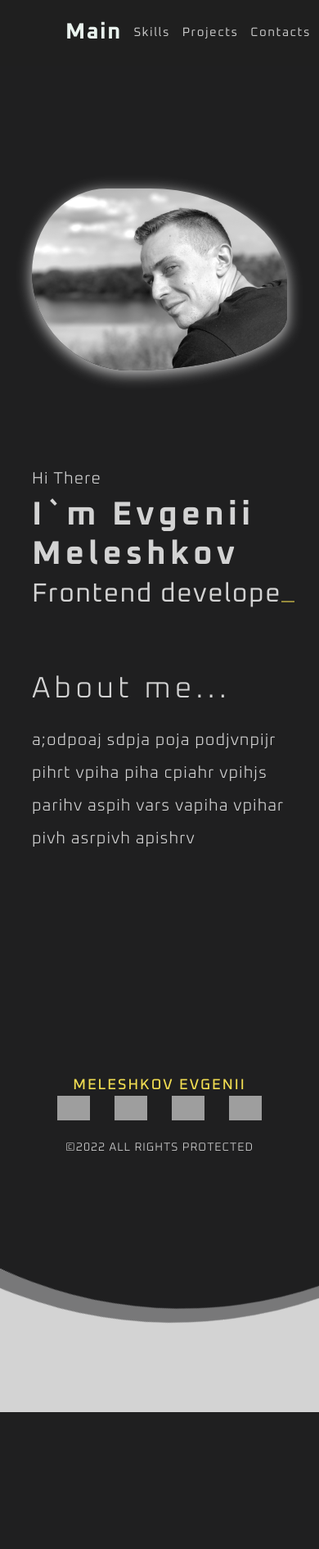
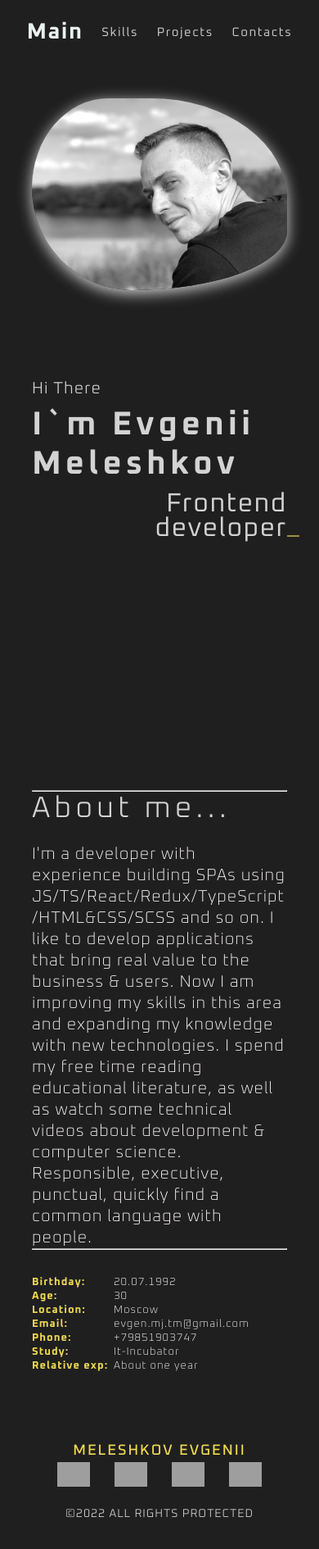
Before and after one commit to EvgeniiMeleshkov/portfolio, a React (Create React App) app: page / in a window 390 px wide. Shown: the top 1890 px of the page at 82% size. Before the commit the page ends 1723 px from the top, so only its background shows below. Built offline with nearby package versions, Linux system fonts and the light colour scheme; grey boxes are pictures that could not be loaded.

Commit message:
main changed

```diff
--- a/src/common/projects/projects.ts
+++ b/src/common/projects/projects.ts
@@ -7,6 +7,7 @@ export const projects = [
     {
         name: 'Social network',
         description: 'Big complex app. Building a real social network...',
+        href: 'https://evgeniimeleshkov.github.io/Samuray_Way/',
         background: {
             backgroundImage: `url(${socScreen})`,
             backgroundSize: 'cover'
@@ -15,6 +16,7 @@ export const projects = [
     {
         name: 'Productivity App',
         description: 'Production developed complex App. Complex todo-list.',
+        href: 'https://evgeniimeleshkov.github.io/my_todo/',
         background: {
             backgroundImage: `url(${todo})`,
             backgroundSize: 'cover'
@@ -23,6 +25,7 @@ export const projects = [
     {
         name: 'Components',
         description: 'Self-created components library for further usage.',
+        href: 'https://evgeniimeleshkov.github.io/ts_tasks_from_i/',
         background: {
             backgroundImage: `url(${components})`,
             backgroundSize: 'cover'
@@ -31,6 +34,7 @@ export const projects = [
     {
         name: 'Counter',
         description: 'Simple counter with settings. Looks good..)',
+        href: 'https://evgeniimeleshkov.github.io/counter_ts/',
         background: {
             backgroundImage: `url(${counter})`,
             backgroundSize: 'cover'
--- a/src/common/styles/container/Container.module.css
+++ b/src/common/styles/container/Container.module.css
@@ -1,22 +1,16 @@
 .container {
     width: 80%;
     height: 100%;
-    margin: 180px auto;
+    margin: 120px auto;
     display: flex;
-    flex-direction: row-reverse;
+    flex-direction: column;
     align-items: center;
     flex-wrap: nowrap;
 }
 
-@media screen and (max-width: 630px){
-    .container {
-        padding-top: 50px;
-        padding-bottom: 50px;
-    }
-}
+
 @media screen and (max-width: 950px){
     .container {
         flex-wrap: wrap;
-        flex-direction: column;
     }
 }
--- a/src/common/title/Title.module.css
+++ b/src/common/title/Title.module.css
@@ -6,12 +6,12 @@
     position: absolute;
     content: '';
     background: #f0dc51;
-    width: 20px;
-    height: 1px;
+    width: 15px;
+    height: 2px;
     bottom: 30px;
 }
 .title::after {
-    animation: my-animation 1000ms linear infinite;
+    animation: my-animation 800ms linear infinite;
 }
 
 
--- a/src/footer/Footer.module.css
+++ b/src/footer/Footer.module.css
@@ -29,6 +29,7 @@
     flex-wrap: wrap;
 }
 .someBlock {
+    cursor: pointer;
     width: 40px;
     display: flex;
     justify-content: center;
--- a/src/footer/Footer.tsx
+++ b/src/footer/Footer.tsx
@@ -1,7 +1,6 @@
 import React from 'react';
 import s from './Footer.module.css'
 import styleContainer from '../common/styles/container/Container.module.css'
-import gitIcon from '../assets/icones/pngaaa.com-1100822.png'
 
 const Footer = () => {
     return (
@@ -31,10 +30,12 @@ const Footer = () => {
                             </a>
                         </div>
                         <div className={s.someBlock}>
-                            <a href={'https://www.linkedin.com/in/evgenii-meleshkov-b0b81024a/'}>
-                                <img alt={'my linkedIn'} src={'https://upload.wikimedia.org/wikipedia/commons/thumb/f/f8/LinkedIn_icon_circle.svg/2048px-LinkedIn_icon_circle.svg.png'}/>
+                            <a href={'https://www.codewars.com/users/EvgeniiMeleshkov'}>
+                                <img alt={'my code wars'}
+                                     src={'https://assets-global.website-files.com/62462834c60df92621c6b5be/62462c29f3165b55ea6255ea_light-text-logo-vertical.svg'}/>
                             </a>
                         </div>
+
                     </div>
                     <p className={s.footerInfo}>©2022 all rights protected</p>
                 </div>
--- a/src/main/Main.module.css
+++ b/src/main/Main.module.css
@@ -9,7 +9,14 @@
     margin: 0 auto;
     flex-direction: row;
 }
-
+.photoAndHi {
+    height: 100vh;
+}
+@media screen and (max-width: 500px) {
+    .photoAndHi .greetings {
+        margin-top: 100px;
+    }
+}
 .greetings {
     font-weight: bolder;
     font-size: large;
@@ -47,15 +54,63 @@
 .photo {
     max-width: 500px;
     width: 80vw;
-    margin: -6px;
 }
 .greetings {
-    margin-top: 7rem;
-    margin-bottom: -50px;
+    margin-top: 100px;
+    margin-bottom: 100px;
 }
 .greetings h2 {
     margin-top: 10rem;
 }
+.generalInfo {
+    overflow-wrap: anywhere;
+    display: flex;
+    flex-direction: column;
+}
+.generalInfo p {
+    line-height: 1.3;
+    font-weight: 200;
+    color: snow;
+}
+.persInfo {
+    margin-top: 2rem;
+}
+.persInfo p {
+    line-height: 1.3;
+    font-size: 15px;
+}
+.persInfo span {
+    width: 150px;
+    display: inline-block;
+    color: #f0dc51;
+    font-size: 16px;
+    font-weight: bold;
+}
+
+@media screen and (max-width: 425px){
+    .persInfo span {
+        width: 100px;
+        font-size: 13px;
+    }
+    .persInfo p {
+        font-size: 13px;
+    }
+}
+@media screen and (max-width: 335px){
+    .persInfo span {
+        width: 90px;
+        font-size: 12px;
+    }
+    .persInfo p {
+        font-size: 12px;
+    }
+}
+
+
+
+
+
+
 @media screen and (max-width: 950px){
     .mainContainer {
         flex-direction: column-reverse;
@@ -64,25 +119,29 @@
         margin-top: 5rem;
     }
 }
+@media screen and (max-width: 600px){
+    .greetings {
+        margin-top: 1rem;
+    }
+}
 
 .title {
     margin-top: 10px;
-    height: 30px;
     font-weight: 400;
     font-size: xx-large;
     position: relative;
-    text-align: start;
+    text-align: end;
 }
 .title::after {
     position: absolute;
     content: '';
     background: #f0dc51;
-    width: 16px;
+    width: 15px;
     height: 2px;
     bottom: 5px;
 }
 .title::after {
-    animation: my-animation 1000ms linear infinite;
+    animation: my-animation 800ms linear infinite;
 }
 
 
--- a/src/main/Main.tsx
+++ b/src/main/Main.tsx
@@ -22,12 +22,12 @@ const Main = () => {
                 setI(0)
                 setJ(++j)
                 console.log(j)
-                if (text.length === j ) {
+                if (text.length === j) {
                     setJ(0)
                     setI(1)
                 }
             }
-        }, Math.random()*300);
+        }, Math.random() * 300);
         return () => {
             clearInterval(index)
         }
@@ -35,6 +35,7 @@ const Main = () => {
     return (
         <div className={s.mainBlock}>
             <div className={`${sContainer.container} ${s.mainContainer}`}>
+                <div className={s.photoAndHi}>
                     <div className={s.photoFrame}>
                         <img alt="MyPhoto" src={myPhoto} className={s.photo}/>
                     </div>
@@ -44,15 +45,34 @@ const Main = () => {
                         <div className={s.title}>
                             <label>{val}</label>
                         </div>
-                    <h2>
-                        About me...
-                    </h2>
-                    <p>a;odpoaj sdpja poja podjvnpijr pihrt
-                        vpiha piha cpiahr vpihjs parihv aspih
-                        vars vapiha vpihar pivh asrpivh apishrv </p>
                     </div>
                 </div>
-
+                    <div className={s.generalInfo}>
+                        <div>
+                            <h2><hr/>About me...</h2>
+                            <p>
+                                I'm a developer with experience building SPAs using JS/TS/React/Redux/TypeScript/HTML&CSS/SCSS and so on.
+                                I like to develop applications that bring real value to the business & users.
+                                Now I am improving my skills in this area and expanding my knowledge with new technologies.
+                                I spend my free time reading educational literature,
+                                as well as watch some technical videos about development & computer science.
+                                Responsible, executive, punctual, quickly find a common language with people.
+                            </p>
+                        </div>
+                        <div style={{marginBottom: '-100px'}}>
+                            <hr/>
+                            <ul className={s.persInfo}>
+                                <li><p><span>Birthday:</span>20.07.1992</p></li>
+                                <li><p><span>Age:</span>30</p></li>
+                                <li><p><span>Location:</span>Moscow</p></li>
+                                <li><p><span>Email:</span>evgen.mj.tm@gmail.com</p></li>
+                                <li><p><span>Phone:</span>+79851903747</p></li>
+                                <li><p><span>Study:</span>It-Incubator</p></li>
+                                <li><p><span>Relative exp:</span>About one year</p></li>
+                            </ul>
+                        </div>
+                    </div>
+                </div>
         </div>
     );
 };
--- a/src/nav/Navigation.module.css
+++ b/src/nav/Navigation.module.css
@@ -1,7 +1,10 @@
+.mainNavDiv {
+    width: 100vw;
+}
 .nav {
     display: flex;
-    min-width: 400px;
-    justify-content: space-between;
+    min-width: 300px;
+    justify-content: space-evenly;
     margin: 10px;
 }
 li {
@@ -18,18 +21,3 @@ li {
     color: mintcream;
     text-decoration: none;
 }
-@media screen and (max-width: 450px){
-    .nav {
-        width: 300px;
-        min-width: auto;
-        flex-wrap: wrap;
-        align-items: flex-end;
-    }
-}
-@media screen and (max-width: 350px){
-    .nav {
-        width: 290px;
-        flex-wrap: wrap;
-        align-items: flex-end;
-    }
-}
--- a/src/nav/Navigation.tsx
+++ b/src/nav/Navigation.tsx
@@ -5,7 +5,7 @@ import {NavLink} from 'react-router-dom';
 const Navigation = () => {
     const styleForLink = ({ isActive }: { isActive: boolean }) => (isActive ? s.navElementActive : s.navElement)
     return (
-        <div >
+        <div className={s.mainNavDiv} >
             <ul className={s.nav}>
                 <li><NavLink className={styleForLink} to={'/'} >Main</NavLink></li>
                 <li><NavLink className={styleForLink} to={'/skills'} >Skills</NavLink></li>
--- a/src/projects/Projects.tsx
+++ b/src/projects/Projects.tsx
@@ -11,7 +11,7 @@ const Projects = () => {
             <div className={`${styleContainer.container} ${s.projectsContainer}`}>
                 <Title title={'My Projects'}/>
                 <div className={s.projects}>
-                    {projects.map(el => <Project key={el.name} name={el.name} description={el.description} projectImage={el.background}/>)}
+                    {projects.map(el => <Project key={el.name} href={el.href} name={el.name} description={el.description} projectImage={el.background}/>)}
                 </div>
             </div>
         </div>
--- a/src/projects/project/Project.module.css
+++ b/src/projects/project/Project.module.css
@@ -4,6 +4,10 @@
     border-radius: 2px;
     background-color: #2b2b2bc7;
     box-shadow: 0 0px 5px #d3d3d330, inset 0 0px 0 hsl(0deg 0% 100% / 30%);
+}
+.mainProjectBlock a {
+    text-decoration: none;
+    color: inherit;
 }
 .projectBlock {
     display: flex;
@@ -29,22 +33,31 @@
     left: 0;
     right: 0;
 }
+.projectBlock:hover .viewRef {
+    animation: my-animation 1000ms normal forwards;
+    text-shadow: #1f1f20 2px 4px 3px;
+}
 .projectBlock:hover {
-    filter: grayscale(0%);
+    filter: none;
+    background: round;
+    transform: scale(1.03);
+    transition: 300ms;
 }
 .projectBlock:hover::before {
-    opacity: 40%;
+    opacity: 30%;
 }
+
 .viewRef{
+    cursor: pointer;
     position: relative;
     z-index: 1;
     font-size: 50px;
     margin: 0 auto;
     opacity: 0;
 }
-.viewRef:hover {
-    animation: my-animation 1000ms normal forwards;
-}
+/*.viewRef:hover {*/
+/*   */
+/*}*/
 
 
 @keyframes my-animation {
--- a/src/projects/project/Project.tsx
+++ b/src/projects/project/Project.tsx
@@ -5,14 +5,18 @@ type PropsType = {
     projectImage: { backgroundImage: string }
     name: string
     description: string
+    href: string
 }
 
-const Project = ({projectImage, description, name}: PropsType) => {
+const Project = ({projectImage, description, name, href}: PropsType) => {
     return (
         <div className={s.mainProjectBlock}>
-            <div style={{...projectImage}} className={s.projectBlock}>
+            <a href={href}>
+                <div style={{...projectImage}} className={s.projectBlock}>
+
                     <label className={s.viewRef}>{name}</label>
-            </div>
+                </div>
+            </a>
             <div className={s.infoBlock}>
                 <h3 className={s.projectName}>{name}</h3>
                 <p className={s.projectDescription}>{description}</p>
```
Lines whose indentation alone changed are shown as unchanged.
